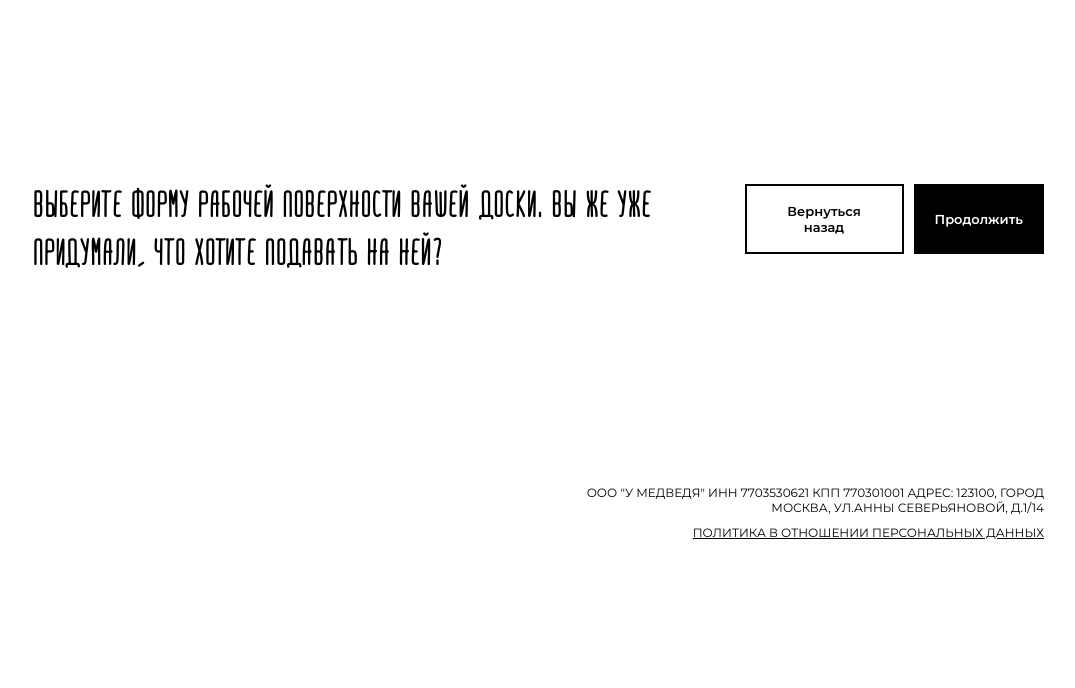
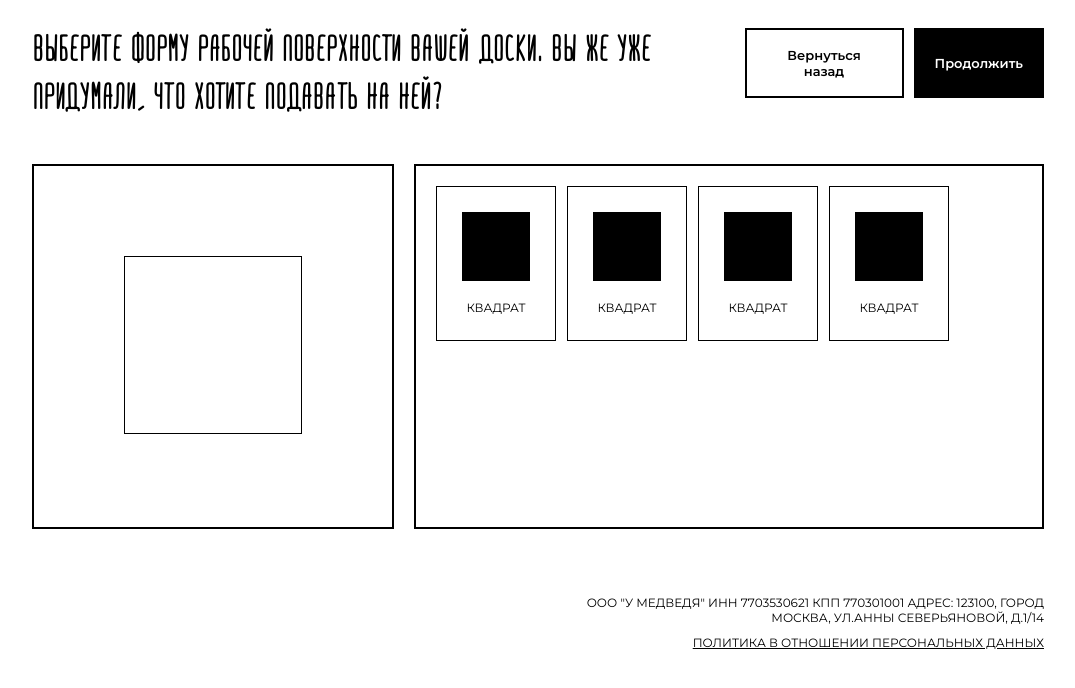
Before and after one commit to skmm6/uMedved, a plain HTML site: page index.html in a window 1280 px wide. Shown: the part 222-910 px from the top of the page, without its empty margins (102-1177 px from the left). Before the commit the page ends 800 px from the top, so only its background shows below. Drawn offline with Linux system fonts and the light colour scheme; files whose address does not match are found by name.

Commit message:
150220231540

```diff
--- a/assets/css/general.css
+++ b/assets/css/general.css
@@ -136,6 +136,8 @@ input[type="radio"]:not(:checked) + label {
   justify-content: space-between;
   align-items: flex-start;
   gap: 6.5rem;
+  margin-bottom: 4rem;
+  margin-top: 5rem;
 }
 
 .content-container__btn {
@@ -144,3 +146,19 @@ input[type="radio"]:not(:checked) + label {
 .content-container__navmob {
   display: none;
 }
+
+.content-container__btn .btn-white,
+.content-container__btn .btn-black {
+  font-size: 1.3rem;
+  line-height: 1.6rem;
+  padding: 1.7rem 1.9rem;
+}
+
+.content-container__btn .btn-black {
+  border: 2px solid #000;
+  margin-left: 1rem;
+}
+
+.content-container__btn .btn-white {
+  min-width: 15.9rem;
+}
--- a/assets/css/style.css
+++ b/assets/css/style.css
@@ -62,6 +62,8 @@
 .footer {
   max-width: 46rem;
   align-self: flex-end;
+  margin-top: 6.6rem;
+  margin-bottom: 6.6rem;
 }
 
 .footer-contact,
@@ -192,32 +194,54 @@
   line-height: 17px;
 }
 
-
 /* ====================figure================== */
 .figure {
   display: none;
 }
 
-.figure-nav {
+.figure-content {
   display: flex;
-  justify-content: space-between;
-  align-items: flex-start;
+  flex-direction: column;
+  gap: 2rem;
 }
 
-.figure .btn-white,
-.figure .btn-black {
-  font-size: 1.3rem;
-  line-height: 1.6rem;
-  padding: 1.7rem 1.9rem;
-}
-.figure-nav__btn {
+.figure-box {
   display: flex;
-}
-.figure .btn-black {
-  border: 2px solid #000;
-  margin-left: 1rem;
+  gap: 2rem;
 }
 
-.figure .btn-white {
-  min-width: 15.9rem;
+.figure-box .figure-img,
+.figure-box .figure-all {
+  border: 2px solid #000000;
 }
+
+.figure-box .figure-img {
+  padding: 9rem;
+}
+
+.figure-box .figure-all {
+  flex-grow: 1;
+  padding: 2rem;
+  display: grid;
+  grid-template-columns: repeat(5, 1fr);
+  grid-template-rows: repeat(2, 1fr);
+  grid-auto-flow: row;
+  gap: 1.1rem;
+}
+
+.figure-box .figure-one {
+  border: 1px solid #000000;
+
+  display: flex;
+  flex-direction: column;
+  gap: 1.6rem;
+  justify-content: center;
+  align-items: center;
+
+  padding: 2.5rem;
+  font-weight: 500;
+  font-size: 12px;
+  line-height: 15px;
+  text-transform: uppercase;
+  color: #000000;
+}
--- a/index.html
+++ b/index.html
@@ -170,7 +170,42 @@
               </div>
             </div>
             <div class="figure-content">
-              <div></div>
+              <div class="figure-box">
+                <div class="figure-img">
+                  <img src="./assets/img/figure/kvadrat.png" alt="" />
+                </div>
+                <div class="figure-all">
+
+                  <div class="figure-one">
+                    <div class="figure-one__img">
+                      <img src="./assets/img/figure/kvadrat-1.png" alt="" />
+                    </div>
+                    <div class="figure-one__text">Квадрат</div>
+                  </div>
+
+                  <div class="figure-one">
+                    <div class="figure-one__img">
+                      <img src="./assets/img/figure/kvadrat-1.png" alt="" />
+                    </div>
+                    <div class="figure-one__text">Квадрат</div>
+                  </div>
+
+                  <div class="figure-one">
+                    <div class="figure-one__img">
+                      <img src="./assets/img/figure/kvadrat-1.png" alt="" />
+                    </div>
+                    <div class="figure-one__text">Квадрат</div>
+                  </div>
+
+                  <div class="figure-one">
+                    <div class="figure-one__img">
+                      <img src="./assets/img/figure/kvadrat-1.png" alt="" />
+                    </div>
+                    <div class="figure-one__text">Квадрат</div>
+                  </div>
+
+                </div>
+              </div>
               <div class="content-container__navmob">
                 <button class="btn-white prev">Вернуться назад</button>
                 <button class="btn-black next">Продолжить</button>
```
Also changed, not shown: assets/img/figure/kvadrat-1.png (added), assets/img/figure/kvadrat.png (added).
